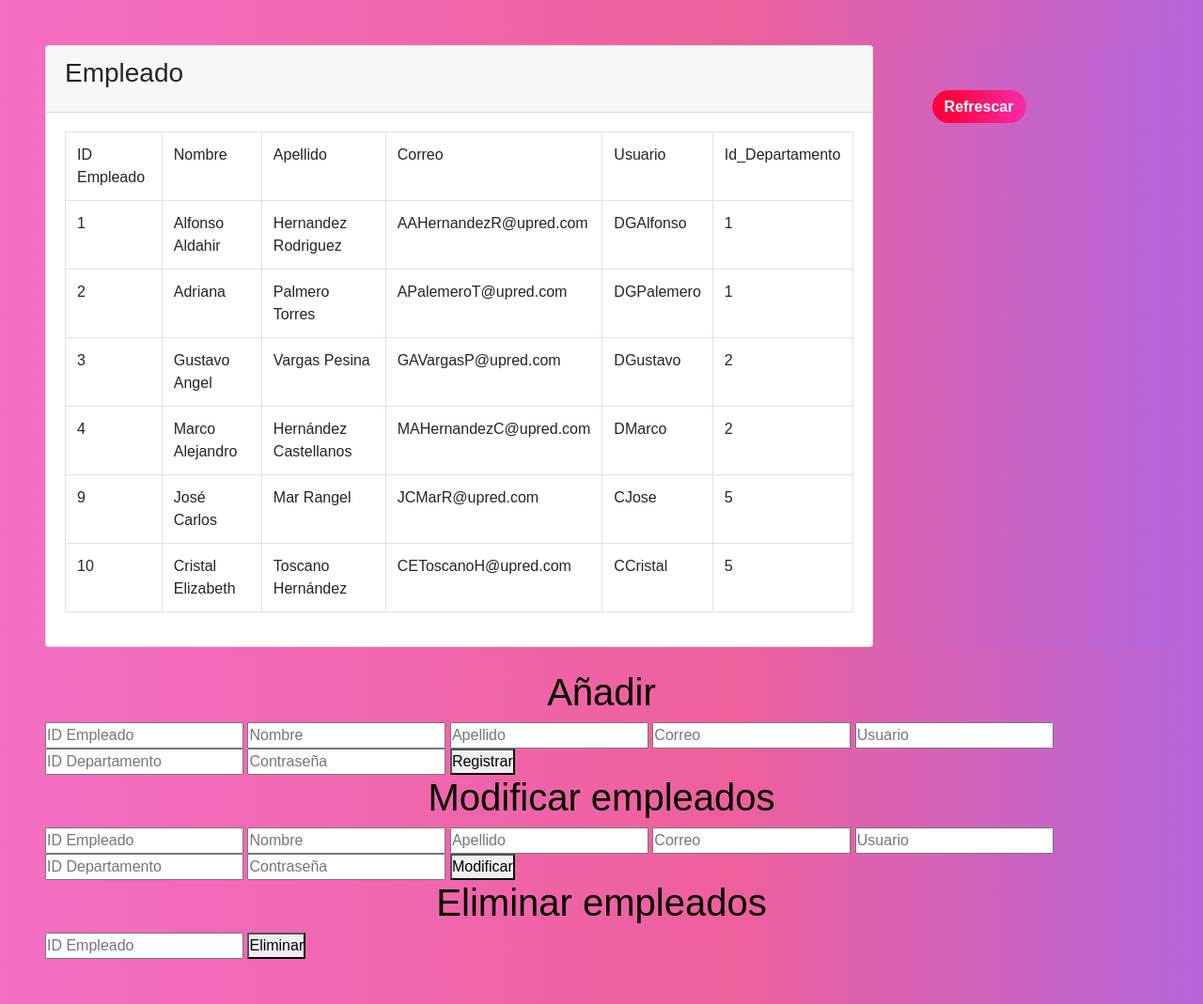
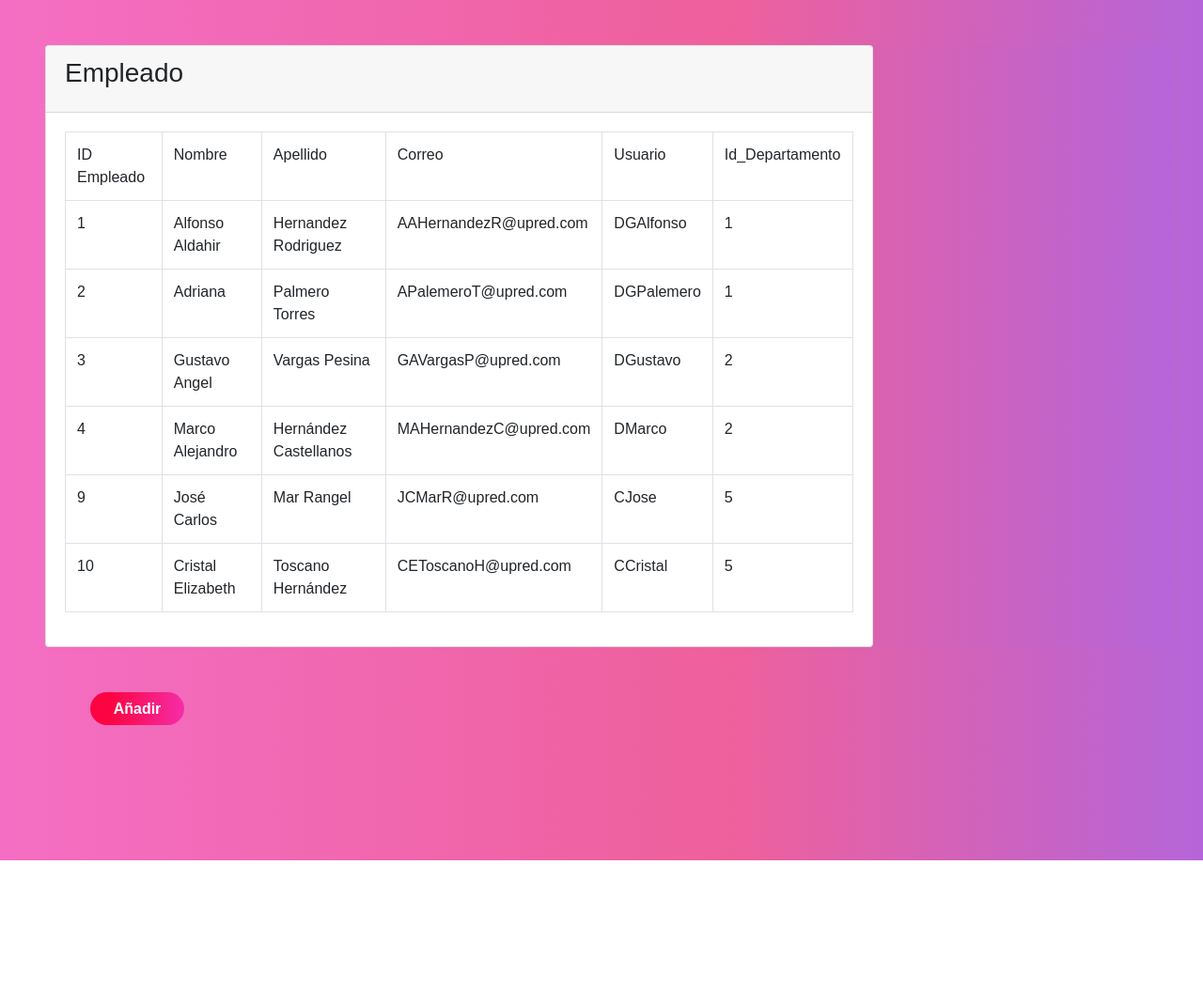
Before and after one commit to JoseCarlosMarRangel/proy-internet-sheyla, a PHP site: page /rrhh_proveedores.php in a window 1280 px wide. Shown: the part 66-1135 px from the top of the page at 94% size. After the commit the page ends 982 px from the top, so only its background shows below. Run offline with PHP 8.4, Linux system fonts and the light colour scheme; data comes from the database, SQL or seed files in the repository; some libraries are stand-ins or nearby versions.

Commit message:
añadir empleados funcional con modal

```diff
--- a/frontend/rrhh_proveedores.php
+++ b/frontend/rrhh_proveedores.php
@@ -1,3 +1,35 @@
+<?php
+
+include '../backend/conexion.php';
+
+function console_log($output, $with_script_tags = true)
+{
+  $js_code = 'console.log(' . json_encode($output, JSON_HEX_TAG) .
+    ');';
+  if ($with_script_tags) {
+    $js_code = '<script>' . $js_code . '</script>';
+  }
+  echo $js_code;
+}
+
+if (isset($_POST["submit"])) {
+  $id_empleado = $_POST["id_empleado"];
+  $nombre = $_POST["nombre"];
+  $apellido = $_POST["apellido"];
+  $correo = $_POST["correo"];
+  $usuario = $_POST["usuario"];
+  $id_departamento = $_POST["departamento"];
+  $contrasena = $_POST["password"];
+  $query = "INSERT INTO empleados (ID_empleado,ID_departamento,Nombre_empleado,Apellido_empleado,Correo,Usuario,pass) VALUES ($id_empleado,$id_departamento,'$nombre','$apellido','$correo','$usuario',$contrasena)";
+  if (mysqli_query($conexion, $query)) {
+    #echo "Registro exitoso";
+  } else {
+    echo "Error: " . $query . "<br>" . mysqli_error($conexion);
+  }
+}
+
+?>
+
 <!DOCTYPE html>
 <html lang="en">
 
@@ -84,7 +116,6 @@
                   <td>Id_Departamento</td>
                 </tr>
                 <?php
-                include '../backend/conexion.php';
                 $sql = "select ID_empleado, Nombre_empleado, Apellido_empleado,
                 Correo, Usuario, ID_departamento from empleados";
                 $result = mysqli_query($conexion, $sql);
@@ -107,88 +138,46 @@
           </div>
           <!-- /.card -->
         </div>
-        <div class="col d-flex flex-column p-5">
+      </div>
+      <div class="col d-flex flex-column p-5">
+        <button class="btn mb-5 button-" data-toggle="modal" name="add" data-target="#adModal">Añadir</button>
+        <!--<button class="btn mb-5 button-" data-toggle="modal" data-target="#modal-modificar" onclick="location.reload()">Refrescar</button>-->
 
-          <button class="btn mb-5 button-" data-toggle="modal" data-target="#modal-modificar" onclick="location.reload()">Refrescar</button>
-
-        </div>
       </div>
-      <br>
-      <h1>Añadir</h1>
-      <?php
-
-      if (isset($_POST['anadir'])) {
-        $id_empleado = $_POST['id_empleado'];
-        $nombre_empleado = $_POST['nombre'];
-        $apellido_empleado = $_POST['apellido'];
-        $correo = $_POST['correo'];
-        $usuario = $_POST['usuario'];
-        $id_departamento = $_POST['id_departamento'];
-        $password = $_POST['password'];
-
-        if (anadirempleados($id_empleado, $nombre_empleado, $apellido_empleado, $correo, $usuario, $id_departamento, $password, $conexion)) {
-          header("Location: URL");
-        }
-      }
-
-      if (isset($_POST['modif'])) {
-        $id_empleado = $_POST['id_empleado'];
-        $nombre_empleado = $_POST['nombre'];
-        $apellido_empleado = $_POST['apellido'];
-        $correo = $_POST['correo'];
-        $usuario = $_POST['usuario'];
-        $id_departamento = $_POST['id_departamento'];
-        $password = $_POST['password'];
-
-        if (modificarempleados($id_empleado, $nombre_empleado, $apellido_empleado, $correo, $usuario, $id_departamento, $password, $conexion)) {
-          header("Location: URL");
-        }
-      }
-
-      if (isset($_POST['eliminar'])) {
-        $id_empleado = $_POST['id_empleado'];
-
-        if (eliminarempleados($id_empleado, $conexion)) {
-          header("Location: URL");
-        }
-      }
-
-
-      ?>
-
-      <form method="post">
-        <input type="number" name="id_empleado" placeholder="ID Empleado" required>
-        <input type="text" name="nombre" placeholder="Nombre" required>
-        <input type="text" name="apellido" placeholder="Apellido" required>
-        <input type="text" name="correo" placeholder="Correo" required>
-        <input type="text" name="usuario" placeholder="Usuario" required>
-        <input type="number" name="id_departamento" placeholder="ID Departamento" required>
-        <input type="password" name="password" placeholder="Contraseña" required>
-        <button name="anadir" type="submit">Registrar</button>
-      </form>
-
-      <h1>Modificar empleados</h1>
-      <form method="post">
-        <input type="number" name="id_empleado" placeholder="ID Empleado" required>
-        <input type="text" name="nombre" placeholder="Nombre" required>
-        <input type="text" name="apellido" placeholder="Apellido" required>
-        <input type="text" name="correo" placeholder="Correo" required>
-        <input type="text" name="usuario" placeholder="Usuario" required>
-        <input type="number" name="id_departamento" placeholder="ID Departamento" required>
-        <input type="password" name="password" placeholder="Contraseña" required>
-        <button name="modif" type="submit">Modificar</button>
-      </form>
-
-      <h1>Eliminar empleados</h1>
-      <form method="post">
-        <input type="number" name="id_empleado" placeholder="ID Empleado" required>
-        <button name="eliminar" type="submit">Eliminar</button>
-      </form>
-
     </div>
   </div>
 
-
+  <div class="modal fade" id="adModal" role="dialog" aria-labelledby="successModalLabel" aria-hidden="true">
+    <div class="modal-dialog" role="document">
+      <div class="modal-content">
+        <div class="modal-header">
+          <button type="button" class="close" data-dismiss="modal">&times;</button>
+          <h4 class="modal-title">Añadir Empleado</h4>
+        </div>
+        <div class="modal-body">
+          <form method="post">
+            <div class="form-group">
+              <label for="select-id_empleado">ID_empleado</label>
+              <input type="number" id="id_empleado" name="id_empleado" class="form-control" maxlenght="9999999999" minlength="0" placeholder="ID_empleado" required="">
+              <label for="select-nombre">Nombre</label>
+              <input type="text" id="nombre" name="nombre" class="form-control" placeholder="Nombre" required="">
+              <label for="select-apellido">Apellido</label>
+              <input type="text" id="apellido" name="apellido" class="form-control" placeholder="Apellido" required="">
+              <label for="select-correo">Correo</label>
+              <input type="text" id="correo" name="correo" class="form-control" placeholder="Correo" required="">
+              <label for="select-usuario">Usuario</label>
+              <input type="text" id="usuario" name="usuario" class="form-control" placeholder="Usuario" required="">
+              <label for="select-departamento">Departamento</label>
+              <input type="number" id="departamento" name="departamento" class="form-control" placeholder="Departamento" required="">
+              <label for="password">Contraseña</label>
+              <input type="password" id="password" name="password" class="form-control" placeholder="Contraseña" required="">
+            </div>
+            <button type="submit" value="submit" name="submit" class="btn btn-default">Submit</button>
+          </form>
+        </div>
+      </div>
+    </div>
+  </div>
 
   <!-- Scripts for bootstrap -->
   <script src="https://code.jquery.com/jquery-3.2.1.slim.min.js" integrity="sha384-KJ3o2DKtIkvYIK3UENzmM7KCkRr/rE9/Qpg6aAZGJwFDMVNA/GpGFF93hXpG5KkN" crossorigin="anonymous"></script>
```
Also changed, not shown: frontend/conexion.php (added, +147 -0 lines), frontend/legal_contratos.php (line endings or trailing spaces).
